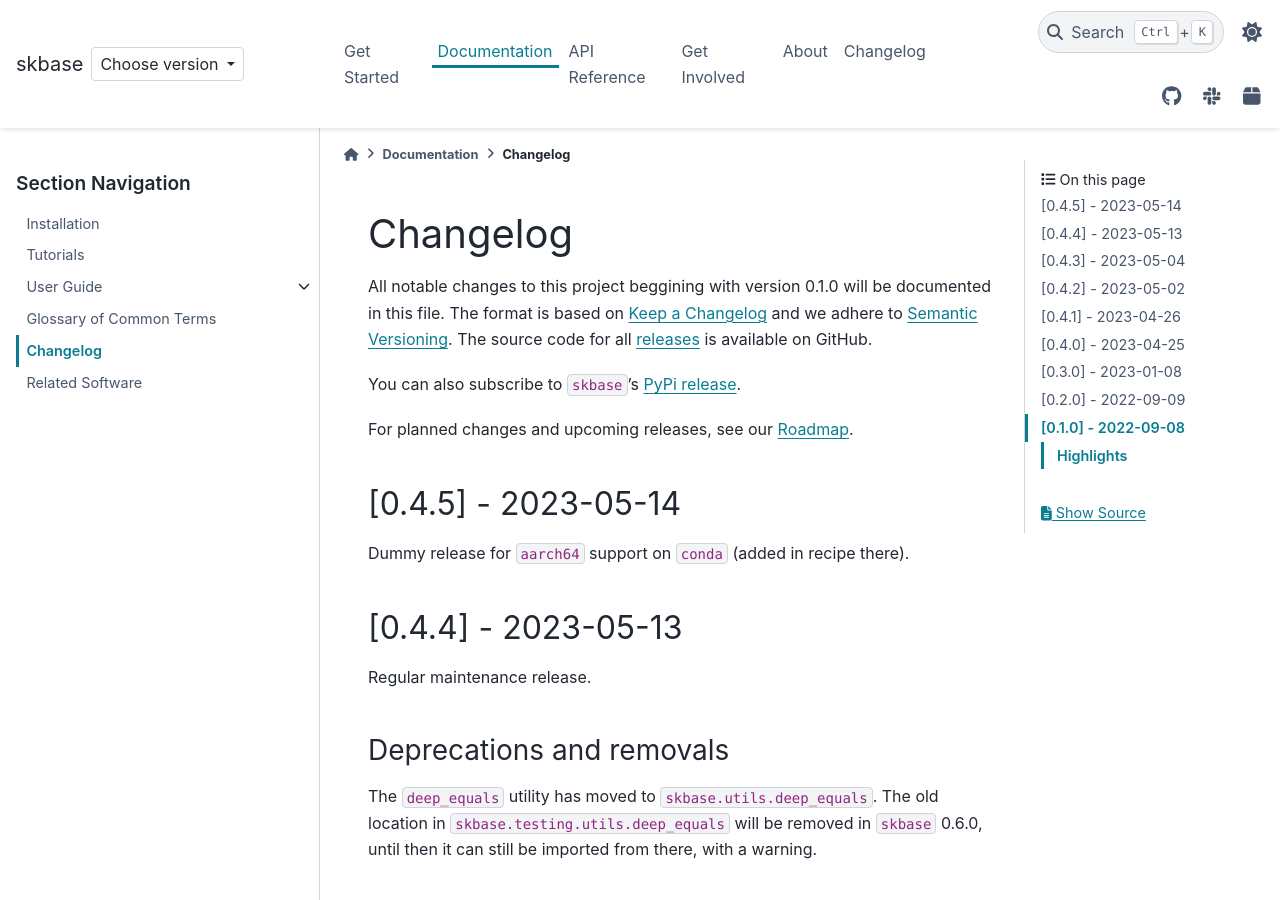
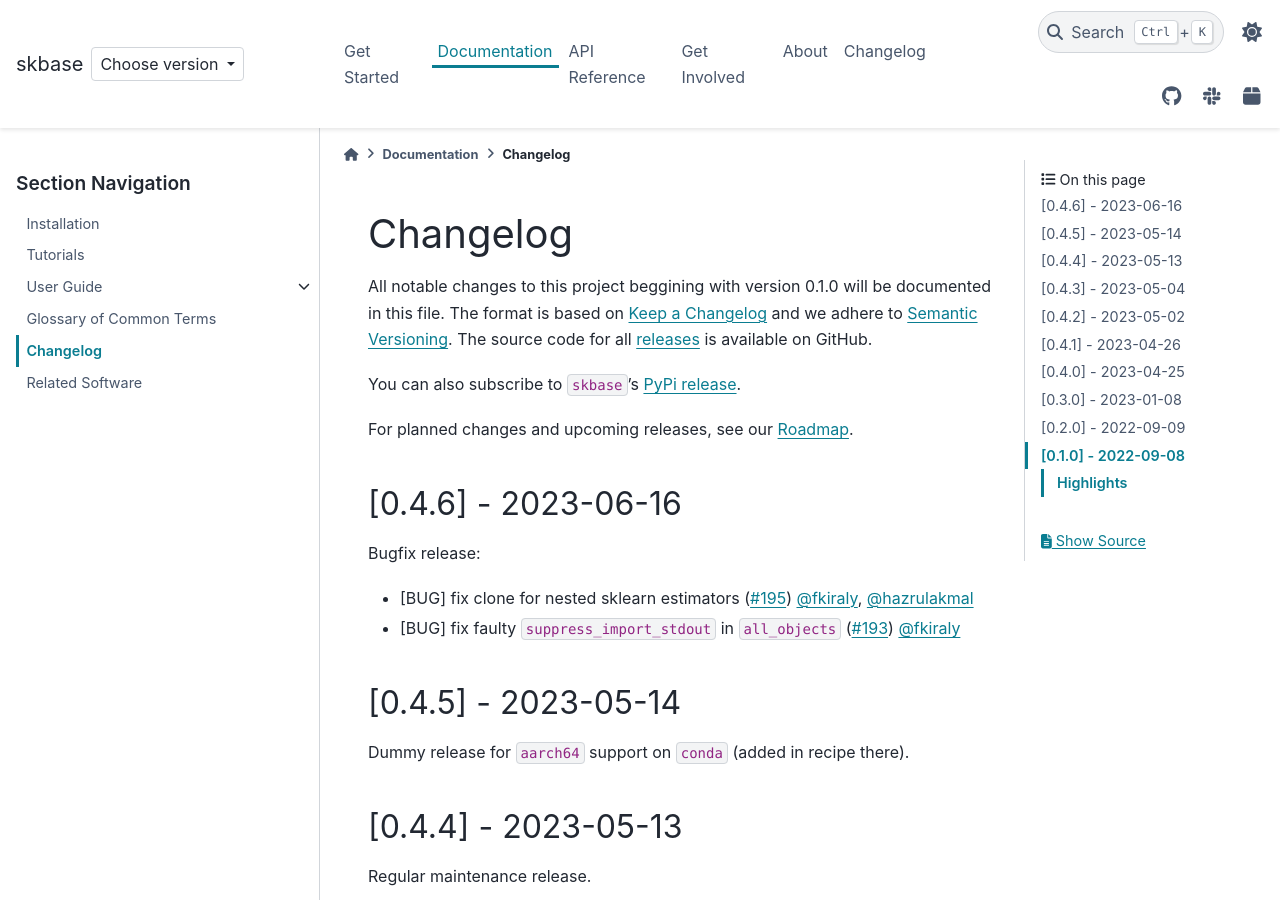
Before and after one commit to sktime/skbase, a Sphinx documentation site: the page built from docs/source/user_documentation/changelog.rst, in a window 1280 px wide and 900 px high. Built offline with Sphinx 7.4.7 and the PyData theme 0.15.4, drawn with Linux system fonts in a browser that asks for light colours; comment, search, counter and statistics services are not loaded.

Commit message:
Release 0.4.6 (#196)
Release 0.4.6

* changelog
* version bump

```diff
--- a/docs/source/user_documentation/changelog.rst
+++ b/docs/source/user_documentation/changelog.rst
@@ -13,6 +13,17 @@ You can also subscribe to ``skbase``'s
 `PyPi release <https://libraries.io/pypi/scikit-base>`_.
 
 For planned changes and upcoming releases, see our :ref:`roadmap`.
+
+[0.4.6] - 2023-06-16
+====================
+
+Bugfix release:
+
+* [BUG] fix clone for nested sklearn estimators (:pr:`195`)
+  :user:`fkiraly`, :user:`hazrulakmal`
+* [BUG] fix faulty ``suppress_import_stdout`` in ``all_objects`` (:pr:`193`)
+  :user:`fkiraly`
+
 
 [0.4.5] - 2023-05-14
 ====================
--- a/pyproject.toml
+++ b/pyproject.toml
@@ -1,6 +1,6 @@
 [project]
 name = "skbase"
-version = "0.4.5"
+version = "0.4.6"
 description = "Base classes for sklearn-like parametric objects"
 authors = [
     {name = "sktime developers", email = "sktime.toolbox@gmail.com"},
--- a/skbase/__init__.py
+++ b/skbase/__init__.py
@@ -8,7 +8,7 @@ sktime design principles in your project.
 """
 from typing import List
 
-__version__: str = "0.4.5"
+__version__: str = "0.4.6"
 
 __author__: List[str] = ["fkiraly", "RNKuhns", "mloning"]
 __all__: List[str] = []
```
Also changed, not shown: docs/source/_static/switcher.json (+6 -1 lines).
